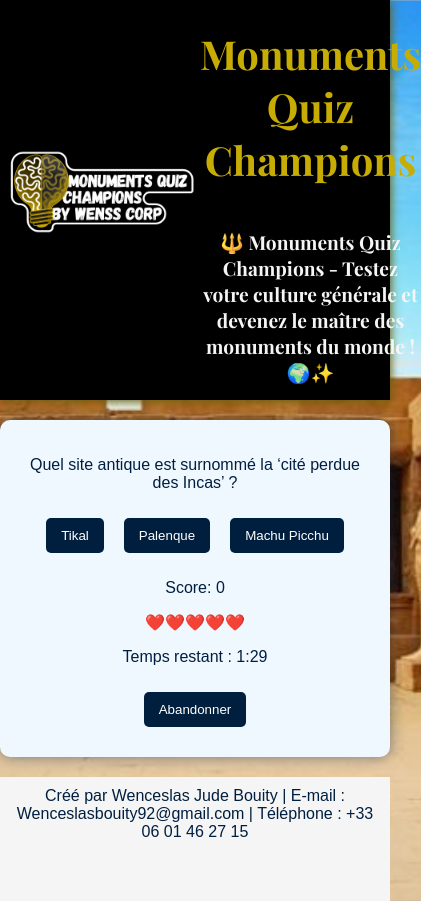
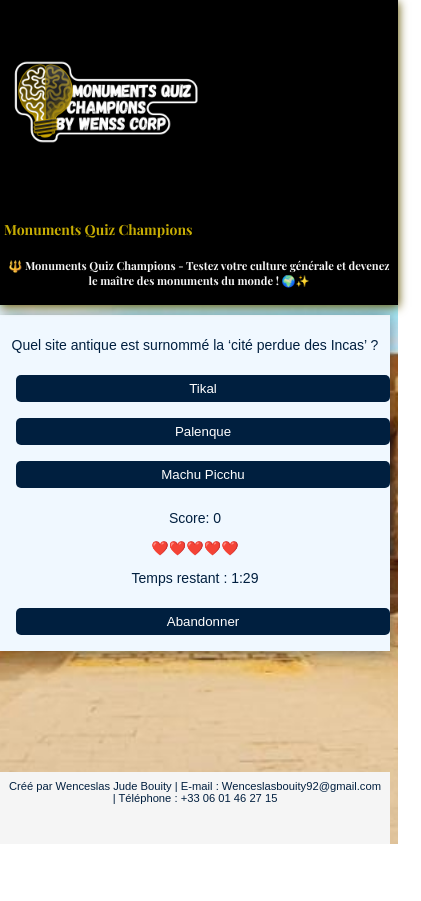
Before and after one commit to Wens10/QUIZ_GAME, a plain HTML site: page index.html in a window 390 px wide. Both pictures are taken after a click on the button "Commencer à jouer". Shown: the whole page, 421 px wide, since content can reach past the window. After the commit the page ends 844 px from the top, so only its background shows below. Drawn offline with nearby package versions, Linux system fonts and the light colour scheme.

Commit message:
amélioration

```diff
--- a/Quiz.js
+++ b/Quiz.js
@@ -165,7 +165,7 @@ function startGame() {
     document.getElementById("start-container").style.display = "none";
     document.getElementById("quiz-container").style.display = "block";
     if (window.innerWidth > 800) {
-        document.getElementById("rules-container").style.display = "block";
+        document.getElementById("rules-container").style.display = "none";
     } else {
         document.getElementById("rules-container").style.display = "none";
     }
@@ -183,7 +183,7 @@ function restartGame() {
     document.getElementById("message").innerText = "";
     document.getElementById("restart-button").style.display = "none";
     document.getElementById("quiz-container").style.display = "block";
-    document.getElementById("rules-container").style.display = "block";
+    document.getElementById("rules-container").style.display = "none";
     const gameOverMessage = document.getElementById("game-over-message");
     if (gameOverMessage) {
         gameOverMessage.remove();
--- a/styles.css
+++ b/styles.css
@@ -37,13 +37,13 @@ header {
 
 h1 {
     font-family: 'Playfair Display', serif;
-    font-size: 2.5em;
+    font-size: 1.5em;
     color: rgb(199, 173, 3);
 }
 
 h2 {
     font-family: 'Playfair Display', serif;
-    font-size: 1.2em;
+    font-size: 1em;
     color: whitesmoke;
 
 }
@@ -145,3 +145,80 @@ footer {
         display: none;
     }
 }
+
+/* Responsive styles for all screen sizes */
+@media (max-width: 1200px) {
+    #quiz-container {
+        max-width: 90%;
+        padding: 16px;
+    }
+    header {
+        flex-direction: column;
+        padding: 10px 0;
+    }
+}
+
+@media (max-width: 900px) {
+    h1 {
+        font-size: 1.2em;
+    }
+    h2 {
+        font-size: 0.9em;
+    }
+    #quiz-container {
+        padding: 12px;
+    }
+    button {
+        padding: 8px 12px;
+        margin: 8px;
+    }
+}
+
+@media (max-width: 600px) {
+    body {
+        font-size: 14px;
+    }
+    header {
+        flex-direction: column;
+        align-items: flex-start;
+        padding: 8px 4px;
+    }
+    .titre {
+        align-items: flex-start;
+    }
+    #quiz-container {
+        max-width: 100%;
+        margin: 10px 0;
+        padding: 8px;
+        border-radius: 0;
+    }
+    button {
+        width: 100%;
+        box-sizing: border-box;
+        font-size: 1em;
+    }
+    #monument-image {
+        margin-top: 6px;
+    }
+    footer {
+        padding: 8px;
+        font-size: 0.9em;
+    }
+}
+
+@media (max-width: 400px) {
+    h1 {
+        font-size: 1em;
+    }
+    h2 {
+        font-size: 0.8em;
+    }
+    button {
+        font-size: 0.95em;
+        padding: 6px 8px;
+    }
+    footer {
+        font-size: 0.8em;
+        padding-bottom: 40px;
+    }
+}
```
